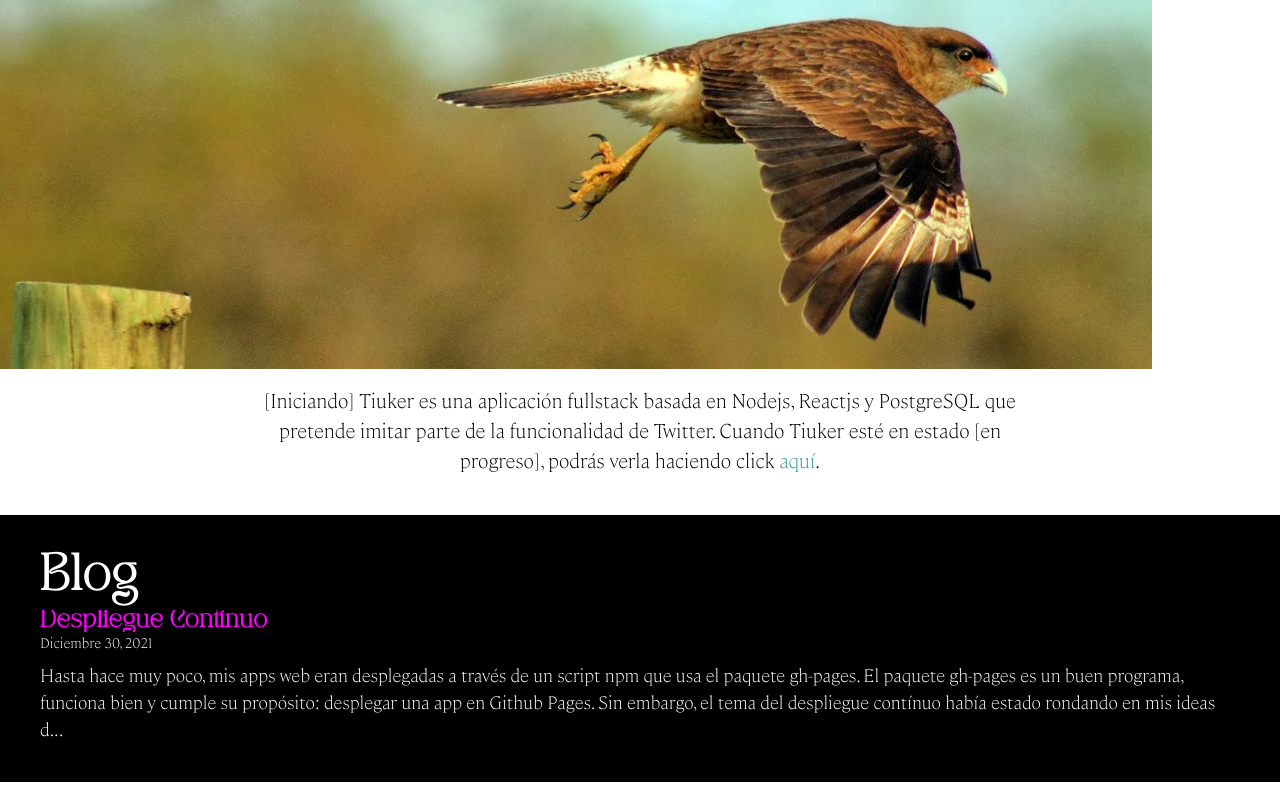
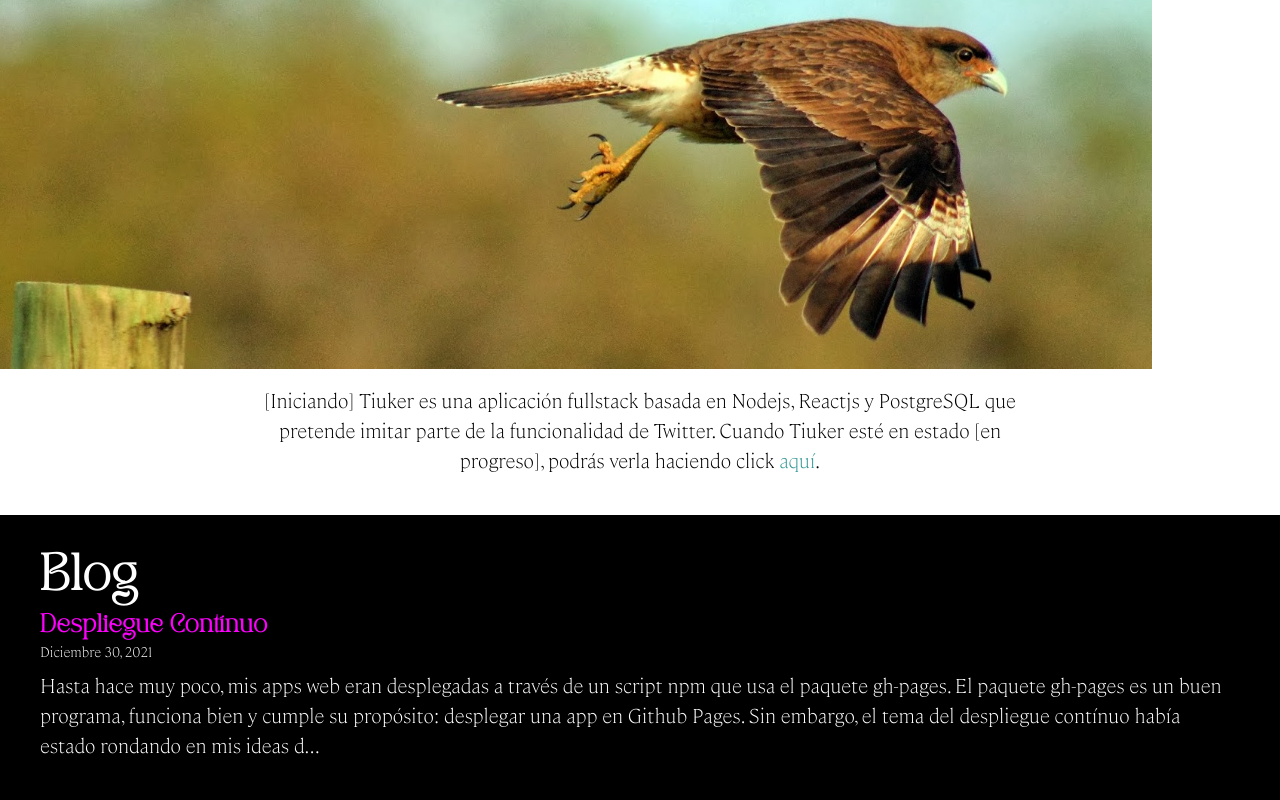
Before and after one commit to gnietto/gnietto.github.io, a React (Vite) app: page / in a window 1280 px wide. Shown: the part 1989-2789 px from the top of the page. Built offline with nearby package versions, Linux system fonts and the light colour scheme.

Commit message:
fix: amplía padding vertical en título, aumenta fontsize de texto a xl

```diff
--- a/src/ListaPosts.tsx
+++ b/src/ListaPosts.tsx
@@ -15,6 +15,7 @@ function ListaPosts() {
               bgClip="text"
               fontSize="lg"
               fontWeight="bold"
+              py="0.35vw"
               _hover={{ color: 'orange' }}
             >
               {' '}
@@ -23,7 +24,7 @@ function ListaPosts() {
             <Text fontSize="sm" pb="0.5rem">
               {item.fecha}{' '}
             </Text>
-            <Text fontSize="lg">
+            <Text fontSize="xl">
               {' '}
               {item.texto[0].substring(0, 300)}
               ...{' '}
```
